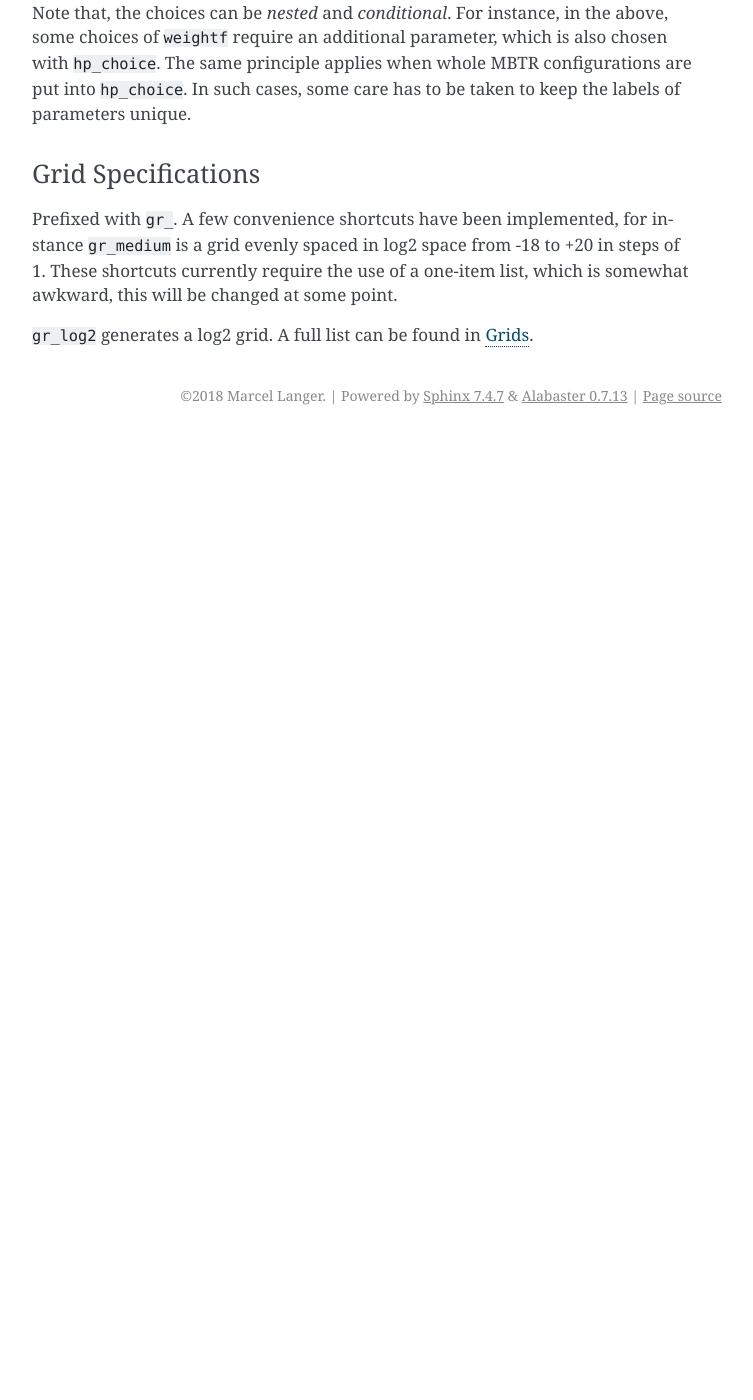
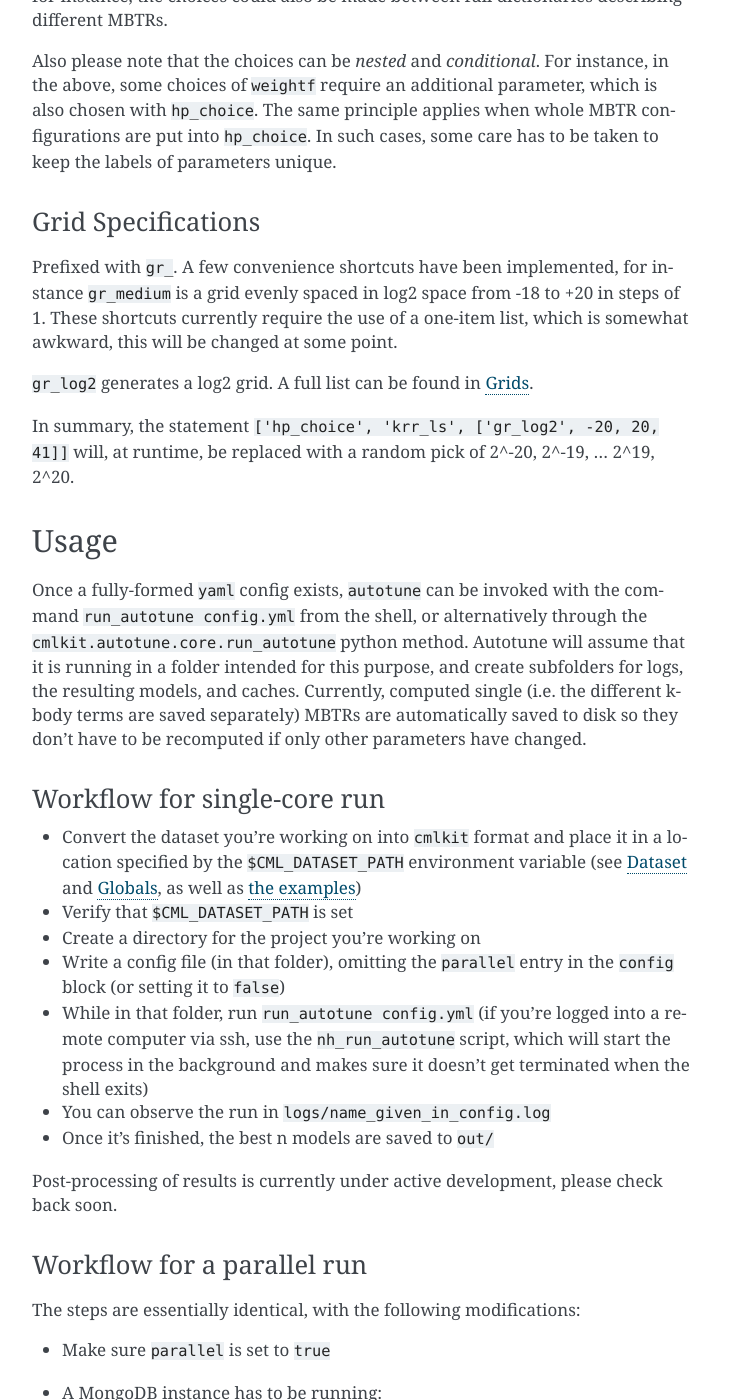
Before and after one commit to sirmarcel/cmlkit, a Sphinx documentation site: the page built from docs/autotune.rst, in a window 1280 px wide and 1400 px high, scrolled down 3222 px. Shown: the whole window, without its empty margins (388-1141 px from the left). Built offline with Sphinx 7.4.7, drawn with Linux system fonts in a browser that asks for light colours; before the commit the page ends 3657 px from its top, so only the background shows below that; some of the changed text lies outside the part shown.

Commit message:
Write further autotune docs

```diff
--- a/docs/autotune.rst
+++ b/docs/autotune.rst
@@ -115,9 +115,9 @@ As you can see, the structure is identical to the one used in :doc:`model_spec`,
 Hyperopt Specifications
 -----------------------
 
-In principle, all ``hyperopt`` functions are supported, but in practice, we currently only use ``hp_choice`` (it might be worth investigating this in more detail). For ``hp_choice``, the first argument has to be a string uniquely identifying the parameter to be chosen. The second argument has to be a list of possible options. In the case of numerical parameters, it is tedious to specify these lists by hand, and so the ``grid`` module exists...
+In principle, all ``hyperopt`` functions are supported, but in practice, we currently only use ``hp_choice`` (it might be worth investigating this in more detail). For ``hp_choice``, the first argument has to be a string uniquely identifying the parameter to be chosen. The second argument has to be a list of possible options. In the case of numerical parameters, it is tedious to specify these lists by hand, and so the ``grid`` module exists. However, we are *not* restricted to numerical parameters -- for instance, the choices could also be made between full dictionaries describing different MBTRs.
 
-Note that, the choices can be *nested* and *conditional*. For instance, in the above, some choices of ``weightf`` require an additional parameter, which is also chosen with ``hp_choice``. The same principle applies when whole MBTR configurations are put into ``hp_choice``. In such cases, some care has to be taken to keep the labels of parameters unique.
+Also please note that the choices can be *nested* and *conditional*. For instance, in the above, some choices of ``weightf`` require an additional parameter, which is also chosen with ``hp_choice``. The same principle applies when whole MBTR configurations are put into ``hp_choice``. In such cases, some care has to be taken to keep the labels of parameters unique.
 
 Grid Specifications
 -------------------
@@ -125,3 +125,42 @@ Grid Specifications
 Prefixed with ``gr_``. A few convenience shortcuts have been implemented, for instance ``gr_medium`` is a grid evenly spaced in log2 space from -18 to +20 in steps of 1. These shortcuts currently require the use of a one-item list, which is somewhat awkward, this will be changed at some point.
 
 ``gr_log2`` generates a log2 grid. A full list can be found in :doc:`grids`.
+
+In summary, the statement ``['hp_choice', 'krr_ls', ['gr_log2', -20, 20, 41]]`` will, at runtime, be replaced with a random pick of 2^-20, 2^-19, ... 2^19, 2^20.
+
+Usage
+=====
+
+Once a fully-formed ``yaml`` config exists, ``autotune`` can be invoked with the command ``run_autotune config.yml`` from the shell, or alternatively through the ``cmlkit.autotune.core.run_autotune`` python method. Autotune will assume that it is running in a folder intended for this purpose, and create subfolders for logs, the resulting models, and caches. Currently, computed single (i.e. the different k-body terms are saved separately) MBTRs are automatically saved to disk so they don't have to be recomputed if only other parameters have changed.
+
+Workflow for single-core run
+----------------------------
+
+* Convert the dataset you're working on into ``cmlkit`` format and place it in a location specified by the ``$CML_DATASET_PATH`` environment variable (see :doc:`dataset` and :doc:`globals`, as well as `the examples <https://github.com/sirmarcel/cmlkit-examples>`_)
+* Verify that ``$CML_DATASET_PATH`` is set
+* Create a directory for the project you're working on
+* Write a config file (in that folder), omitting the ``parallel`` entry in the ``config`` block (or setting it to ``false``)
+* While in that folder, run ``run_autotune config.yml`` (if you're logged into a remote computer via ssh, use the ``nh_run_autotune`` script, which will start the process in the background and makes sure it doesn't get terminated when the shell exits)
+* You can observe the run in ``logs/name_given_in_config.log``
+* Once it's finished, the best n models are saved to ``out/``
+
+Post-processing of results is currently under active development, please check back soon.
+
+Workflow for a parallel run
+---------------------------
+
+The steps are essentially identical, with the following modifications:
+
+* Make sure ``parallel`` is set to ``true``
+* A MongoDB instance has to be running:
+
+    - Before starting autotune, navigate to the project directory and run ``prep_db config.yml``
+    - This will generate a config file for MongoDB, which you can then start with ``mongod --config mongod_config.yml``
+    - If you're on a server, the ``nh_start_db mongod_config.yml`` command can be used instead of starting ``mongod`` directly
+
+* Worker processes need to be running, which is most easily achieved by using the ``start_worker -n N config.yml`` command, where you replace N with some short number or string identifying the worker you want to start. If you're logged in via ssh, use the ``nh_start_worker config.yml N`` script instead.
+* Logs for the workers can be found in ``logs/worker_N.log``.
+
+Note: For some reason, worker processes are resistant to termination with ``SIGTERM``, you have to send ``SIGKILL`` instead.
+
+Note: You need to run ``prep_db`` in the project folder, and you need to re-run it every time the folder moves. I am aware this is not elegant. ;)
```
